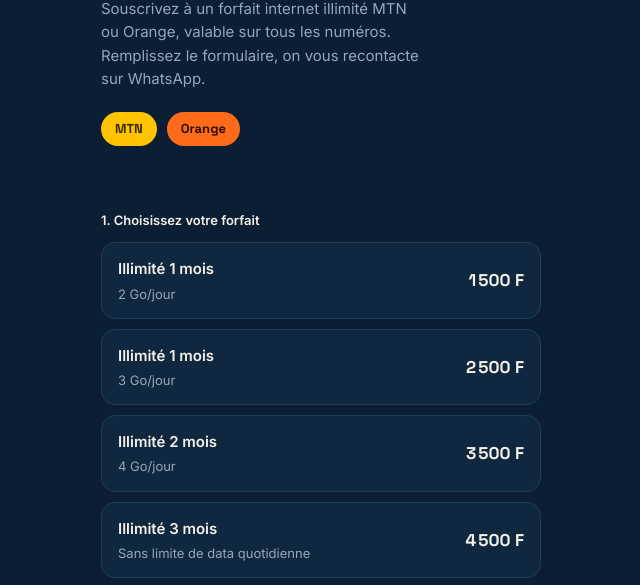
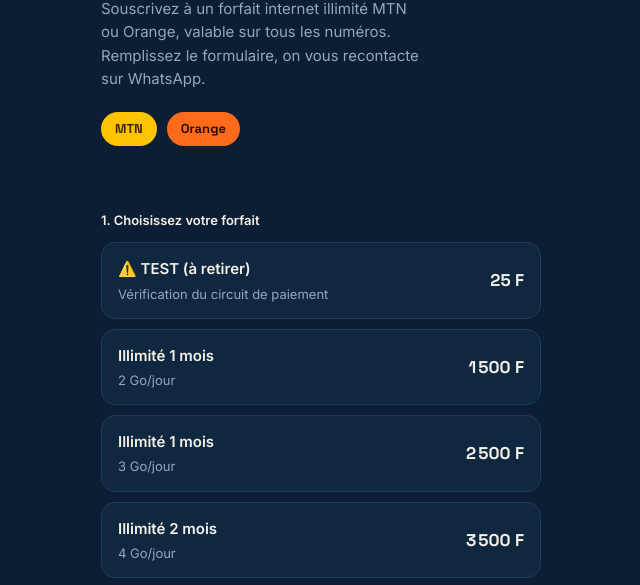
Before and after one commit to daniel-web237/QuickNet, a plain HTML site: page index.html in a window 1280 px wide. Shown: the part 173-758 px from the top of the page, without its empty margins (319-959 px from the left). Drawn offline with Linux system fonts and the light colour scheme.

Commit message:
Update index.html

```diff
--- a/index.html
+++ b/index.html
@@ -67,6 +67,7 @@
 
 <script>
   const OFFERS = [
+    { id: 'test', price: 25, label: '⚠️ TEST (à retirer)', sub: 'Vérification du circuit de paiement' },
     { id: 'o1', price: 1500, label: 'Illimité 1 mois', sub: '2 Go/jour' },
     { id: 'o2', price: 2500, label: 'Illimité 1 mois', sub: '3 Go/jour' },
     { id: 'o3', price: 3500, label: 'Illimité 2 mois', sub: '4 Go/jour' },
```
